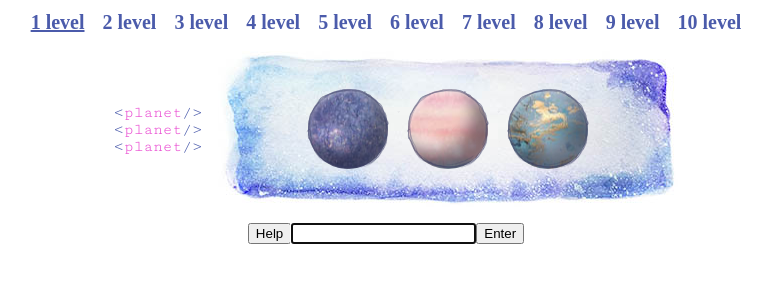
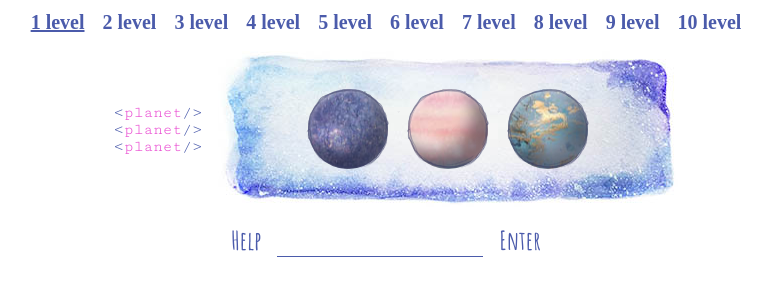
Before and after one commit to Ana-Ma-Web/rolling-scopes-school-js-fe, a website built with webpack: page rss-css-selectors/src/index.html in a window 1280 px wide. Shown: the part 115-404 px from the top of the page, without its empty margins (254-1025 px from the left). Built offline with nearby package versions, Linux system fonts and the light colour scheme; a web font is replaced by a local one.

Commit message:
feat: add input style

```diff
--- a/rss-css-selectors/src/components/cssEditor/cssEditor.css
+++ b/rss-css-selectors/src/components/cssEditor/cssEditor.css
@@ -1,5 +1,24 @@
 .css-editor {
   width: 100%;
+  display: flex;
+  justify-content: center;
+  gap: 10px;
+}
+
+.css-editor__input {
+  font-family: 'Cutive Mono';
+  font-size: 16px;
+  color: var(--text-color);
+  border: none;
+  border-bottom: 1px solid;
+  font-weight: 600;
+  outline-style: none;
+}
+
+.css-editor__btn {
+  font-family: "Amatic SC";
+  font-weight: 600;
+  font-size: 26px;
 }
 
 .lose {
--- a/rss-css-selectors/src/components/cssEditor/cssEditor.ts
+++ b/rss-css-selectors/src/components/cssEditor/cssEditor.ts
@@ -49,7 +49,7 @@ export class CssEditor {
   private createEnterButton(): HTMLButtonElement {
     const button = document.createElement('button');
     button.textContent = 'Enter';
-    button.classList.add('css-editor__btn', 'css-editor__btn_enter');
+    button.classList.add('css-editor__btn', 'css-editor__btn_enter', 'btn');
 
     return button;
   }
@@ -57,7 +57,7 @@ export class CssEditor {
   private createHelpButton(): HTMLButtonElement {
     const button = document.createElement('button');
     button.textContent = 'Help';
-    button.classList.add('css-editor__btn', 'css-editor__btn_help');
+    button.classList.add('css-editor__btn', 'css-editor__btn_help', 'btn');
 
     return button;
   }
```
